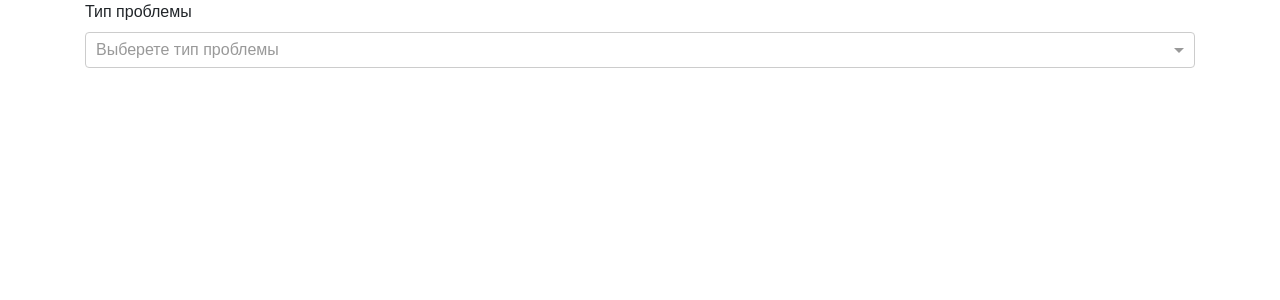
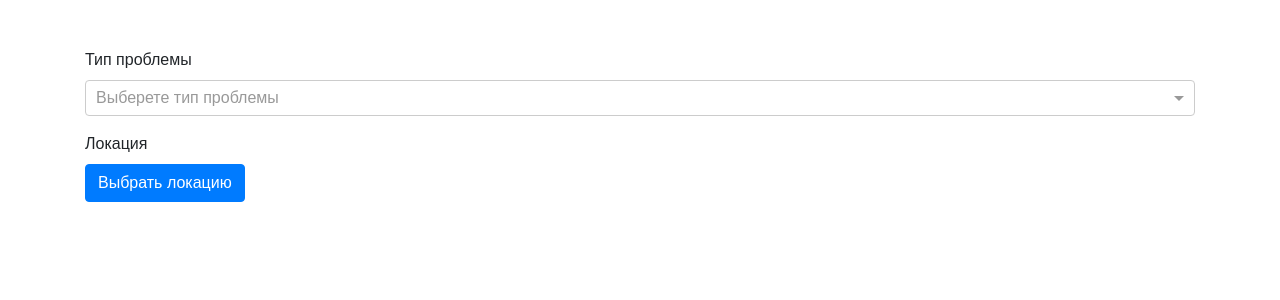
Before and after one commit to rockyos/web-portal, an Angular app: page /main in a window 1280 px wide. Shown: the top 300 px of the page. Built offline with nearby package versions, Linux system fonts and the light colour scheme.

Commit message:
Added modal

```diff
--- a/package.json
+++ b/package.json
@@ -19,6 +19,7 @@
     "@angular/platform-browser": "~11.2.7",
     "@angular/platform-browser-dynamic": "~11.2.7",
     "@angular/router": "~11.2.7",
+    "@ng-bootstrap/ng-bootstrap": "^9.1.0",
     "@ng-select/ng-select": "^6.1.0",
     "rxjs": "~6.6.0",
     "tslib": "^2.0.0",
--- a/src/app/app.module.ts
+++ b/src/app/app.module.ts
@@ -5,12 +5,14 @@ import { AppRoutingModule } from './app-routing.module';
 import { AppComponent } from './app.component';
 import { LoginComponent } from './components/login/login.component';
 import { MainPageComponent } from './components/main-page/main-page.component';
+import { ModalLocationComponent } from './components/modal-location/modal-location.component';
 
 @NgModule({
   declarations: [
     AppComponent,
     LoginComponent,
-    MainPageComponent
+    MainPageComponent,
+    ModalLocationComponent
   ],
   imports: [
     BrowserModule,
--- a/src/app/components/main-page/main-page.component.html
+++ b/src/app/components/main-page/main-page.component.html
@@ -1,13 +1,17 @@
-<div class="container">
-    <form action="">
+<div class="container ">
+    <div class="py-5">
         <div class="form-group">
             <label class="form-control-label"> Тип проблемы </label>
             <ng-select id="simple-ng-select" placeholder="Выберете тип проблемы" [clearable]="false" [dropdownPosition]="'bottom'" class="required" [items]="items" bindValue="value" [searchable]="false" bindLabel="text" formControlName="problemsType" [multiple]="false"
                 required>
             </ng-select>
         </div>
-    </form>
+        <div class="form-group">
+            <label class="form-control-label"> Локация </label> <br>
+            <button class="btn btn-primary" (click)="getLocation()">Выбрать локацию</button>
+        </div>
+    </div>
+
 </div>
 
-
-<!-- <iframe #myIframe src="https://deputat.kremen.dev" width="100%" height="100%" scrolling="auto" (load)="onLoad(myIframe)"> </iframe> -->
+<app-modal-location></app-modal-location>
--- a/src/app/components/main-page/main-page.component.ts
+++ b/src/app/components/main-page/main-page.component.ts
@@ -1,4 +1,5 @@
-import { Component, OnInit } from '@angular/core';
+import { Component, OnInit, ViewChild } from '@angular/core';
+import { ModalLocationComponent } from '../modal-location/modal-location.component';
 
 @Component({
   selector: 'app-main-page',
@@ -15,12 +16,15 @@ export class MainPageComponent implements OnInit {
     {value: 6, text: 'Водоснабжение'},
     {value: 7, text: 'Подача'}
   ]
+
+  @ViewChild(ModalLocationComponent) private modal: ModalLocationComponent;
   constructor() { }
 
   ngOnInit(): void {
   }
 
-  onLoad(myIframe){
+  getLocation(){
+    this.modal.open();
   }
 
 }
--- /dev/null
+++ b/src/app/components/modal-location/modal-location.component.html
@@ -0,0 +1,5 @@
+<ng-template #classic let-c="close" let-d="dismiss">
+    <div class="modal-content">
+        <iframe #myIframe src="https://deputat.kremen.dev" width="100%" height="100%" scrolling="auto"> </iframe>
+    </div>
+</ng-template>
--- /dev/null
+++ b/src/app/components/modal-location/modal-location.component.scss
@@ -0,0 +1,3 @@
+.modal-content {
+    height: 600px;
+}
--- /dev/null
+++ b/src/app/components/modal-location/modal-location.component.ts
@@ -0,0 +1,21 @@
+import { Component, OnInit, TemplateRef, ViewChild } from '@angular/core';
+import { NgbModal } from '@ng-bootstrap/ng-bootstrap';
+
+@Component({
+  selector: 'app-modal-location',
+  templateUrl: './modal-location.component.html',
+  styleUrls: ['./modal-location.component.scss']
+})
+export class ModalLocationComponent implements OnInit {
+  @ViewChild('classic') public templateref: TemplateRef<any>;
+  closeResult: string;
+
+  constructor(private modalService: NgbModal) { }
+
+  open() {
+      this.modalService.open(this.templateref, { size: 'lg', centered: true, windowClass: 'modal-xl' }).result.then();
+  }
+
+  ngOnInit(): void {
+  }
+}
```
Also changed, not shown: 1 other file (tests, documents, lock files or other folders).
